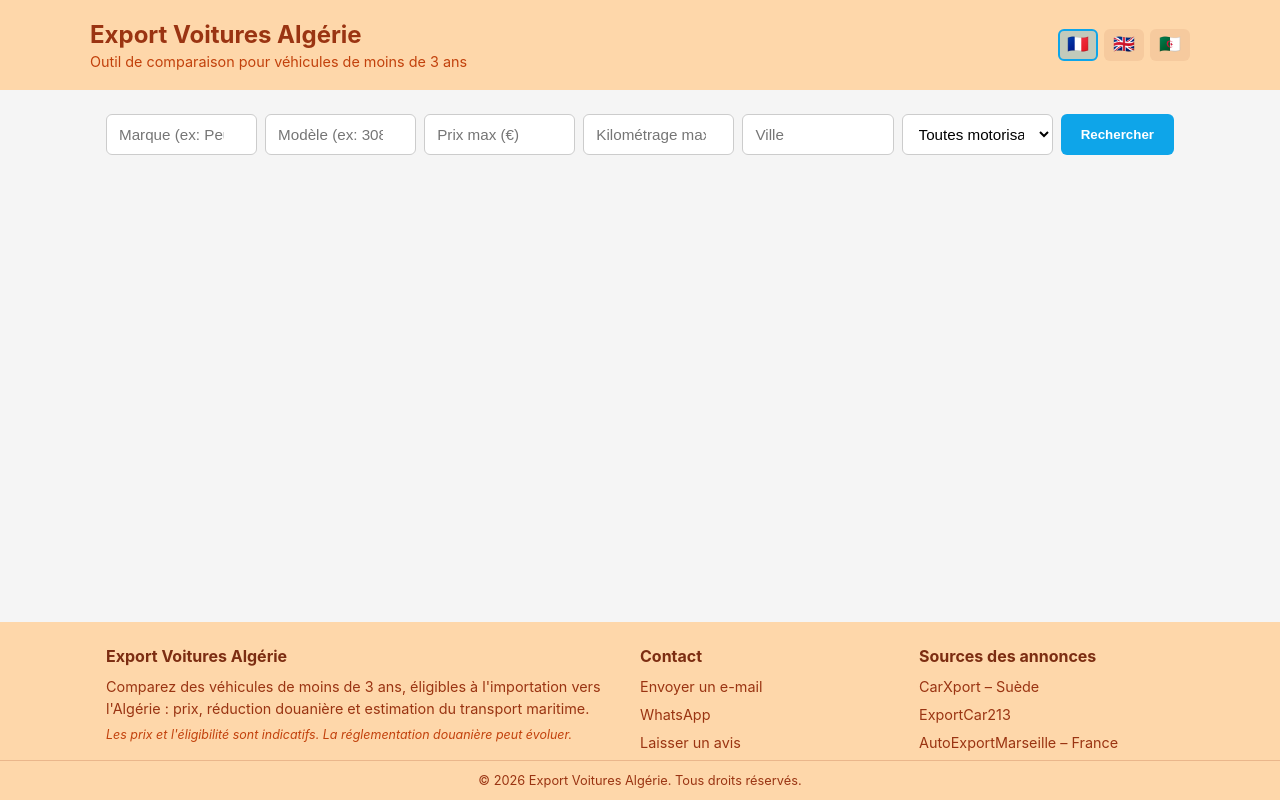
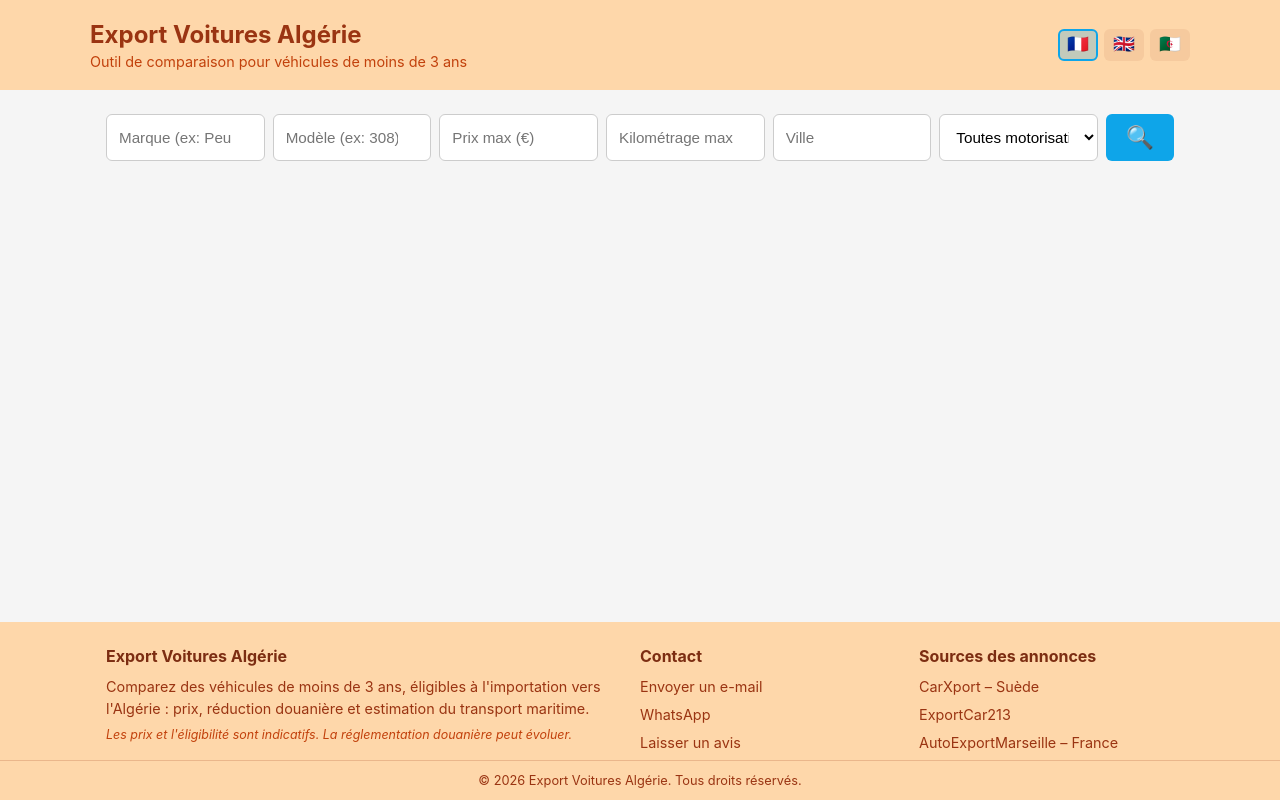
Before and after one commit to zbedia/car-export-algeria, an Angular app in the folder frontend/: page / in a window 1280 px wide. Built offline with nearby package versions, Linux system fonts and the light colour scheme.

Commit message:
Add reset search filters button with translated tooltips

```diff
--- a/frontend/src/app/i18n/translations.ts
+++ b/frontend/src/app/i18n/translations.ts
@@ -14,6 +14,7 @@ export const TRANSLATIONS: Record<Lang, Dictionary> = {
     'search.cityPlaceholder': 'City',
     'search.fuelTypeAll': 'All fuel types',
     'search.button': 'Search',
+    'search.reset': 'Reset',
     'search.loading': 'Searching...',
     'search.noResults': 'No vehicles found for these criteria.',
     'search.bestPrice': 'Best price',
@@ -80,6 +81,7 @@ export const TRANSLATIONS: Record<Lang, Dictionary> = {
     'search.cityPlaceholder': 'Ville',
     'search.fuelTypeAll': 'Toutes motorisations',
     'search.button': 'Rechercher',
+    'search.reset': 'Réinitialiser',
     'search.loading': 'Recherche en cours...',
     'search.noResults': 'Aucun véhicule trouvé pour ces critères.',
     'search.bestPrice': 'Meilleur prix',
@@ -148,6 +150,7 @@ export const TRANSLATIONS: Record<Lang, Dictionary> = {
     'search.cityPlaceholder': 'المدينة',
     'search.fuelTypeAll': 'جميع أنواع الوقود',
     'search.button': 'بحث',
+    'search.reset': 'إعادة تعيين',
     'search.loading': 'جارٍ البحث...',
     'search.noResults': 'لم يتم العثور على أي سيارة تطابق هذه المعايير.',
     'search.bestPrice': 'أفضل سعر',
--- a/frontend/src/app/vehicle-search/vehicle-search.component.css
+++ b/frontend/src/app/vehicle-search/vehicle-search.component.css
@@ -42,6 +42,21 @@
 .search-form button:disabled {
   opacity: 0.6;
   cursor: not-allowed;
+}
+
+.search-actions {
+  display: flex;
+  gap: 8px;
+}
+
+.search-actions button {
+  font-size: 1.4rem;
+}
+
+.search-actions .clear-filters {
+  background: transparent;
+  color: #b91c1c;
+  font-weight: 700;
 }
 
 .loading,
--- a/frontend/src/app/vehicle-search/vehicle-search.component.html
+++ b/frontend/src/app/vehicle-search/vehicle-search.component.html
@@ -36,7 +36,28 @@
       <option value="">{{ 'search.fuelTypeAll' | translate }}</option>
       <option *ngFor="let f of selectableFuelTypes" [value]="f">{{ 'fuel.' + f | translate }}</option>
     </select>
-    <button type="submit" [disabled]="loading">{{ 'search.button' | translate }}</button>
+    <div class="search-actions">
+      <button
+        type="submit"
+        class="icon-button"
+        [disabled]="loading"
+        [attr.aria-label]="'search.button' | translate"
+        [attr.title]="'search.button' | translate"
+      >
+        🔍
+      </button>
+      <button
+        type="button"
+        class="clear-filters"
+        *ngIf="hasSearched"
+        [disabled]="loading"
+        (click)="clearFilters()"
+        [attr.aria-label]="'search.reset' | translate"
+        [attr.title]="'search.reset' | translate"
+      >
+        ↺
+      </button>
+    </div>
   </form>
 
   <div *ngIf="loading" class="loading">{{ 'search.loading' | translate }}</div>
--- a/frontend/src/app/vehicle-search/vehicle-search.component.ts
+++ b/frontend/src/app/vehicle-search/vehicle-search.component.ts
@@ -189,6 +189,30 @@ export class VehicleSearchComponent {
     });
   }
 
+  // Clears every filter, wipes the results and returns the form to its
+  // pristine state (used by the "clear filters" button).
+  clearFilters(): void {
+    this.brand = '';
+    this.model = '';
+    this.maxPrice = null;
+    this.maxMileageKm = null;
+    this.garageCity = '';
+    this.fuelType = '';
+
+    this.groupedResults = [];
+    this.currentPage = 1;
+    this.hasSearched = false;
+    this.errorMessage = '';
+    this.totalCount = 0;
+    this.fuelCounts = { ESSENCE: 0, HYBRIDE: 0, ELECTRIQUE: 0 };
+
+    this.shippingExpandedIds.clear();
+    this.shippingLoadingIds.clear();
+    this.shippingResults.clear();
+    this.shippingErrors.clear();
+    this.brokenImageIds.clear();
+  }
+
   // --- Pagination (client-side over the model groups) ---
   get pagedGroups(): VehicleGroup[] {
     const start = (this.currentPage - 1) * this.pageSize;
```
Also changed, not shown: 1 other file (tests, documents, lock files or other folders).
